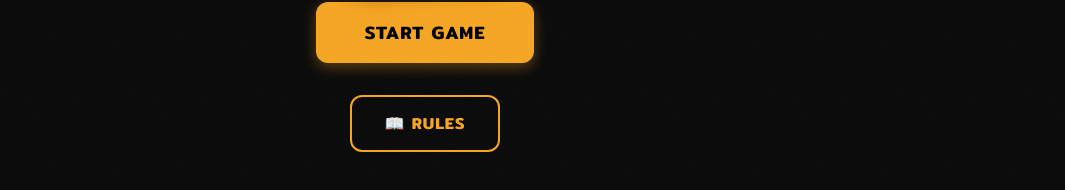
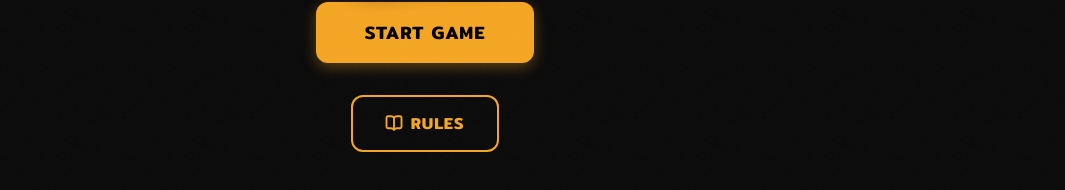
Before and after one commit to Kaninboy/doraemon-card-games, a React (Vite) app: page / in a window 1280 px wide. Shown: the part 556-746 px from the top of the page, without its empty margins (215-1280 px from the left). Built offline with nearby package versions, Linux system fonts and the light colour scheme.

Commit message:
feat: add BookOpen icon to rules button in GamePage and StartPage

```diff
--- a/src/components/GamePage.tsx
+++ b/src/components/GamePage.tsx
@@ -1,4 +1,5 @@
 import { useState, useEffect } from 'react';
+import { BookOpen } from 'lucide-react';
 import { ThemeToggle } from './ThemeToggle';
 import { LanguageToggle } from './LanguageToggle';
 import { CardDisplay } from './CardDisplay';
@@ -61,7 +62,8 @@ export function GamePage() {
         <h1 className="game-title-small">{t.gameTitle}</h1>
         <div className="game-header-row">
           <button className="rules-btn" onClick={() => setShowRules(true)}>
-            📖 {t.rules}
+            <BookOpen size={14} color="var(--accent-color)" strokeWidth={2.5} />
+            {t.rules}
           </button>
           <div className="cards-remaining">
             {t.cardsRemaining}: {cardsRemaining}
--- a/src/components/StartPage.tsx
+++ b/src/components/StartPage.tsx
@@ -1,4 +1,5 @@
 import { useState } from 'react';
+import { BookOpen } from 'lucide-react';
 import { ThemeToggle } from './ThemeToggle';
 import { LanguageToggle } from './LanguageToggle';
 import { RulesModal } from './RulesModal';
@@ -32,7 +33,8 @@ export function StartPage({ onStartGame }: StartPageProps) {
           {t.startGame}
         </button>
         <button className="btn btn-secondary" onClick={() => setShowRules(true)}>
-          📖 {t.rules}
+          <BookOpen size={18} color="var(--accent-color)" strokeWidth={2.5} />
+          {t.rules}
         </button>
       </div>
       {showRules && (
```
